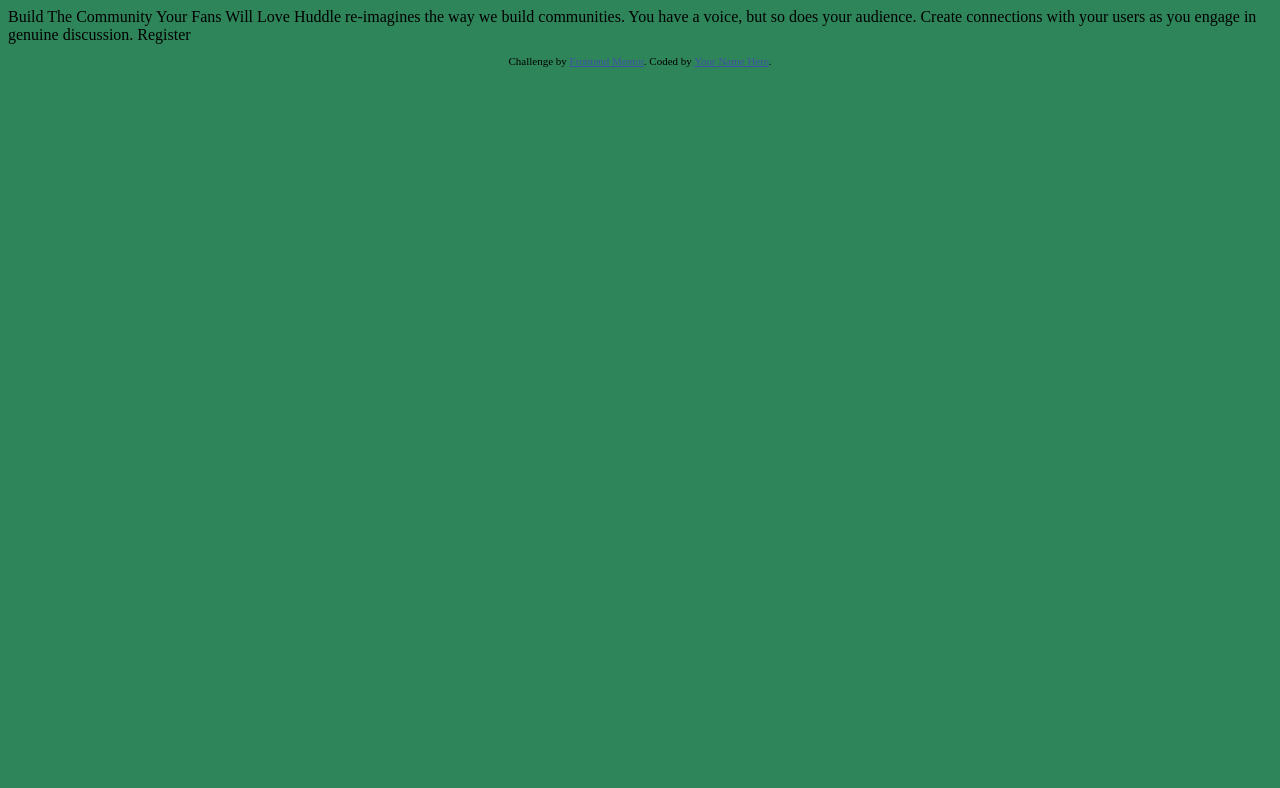
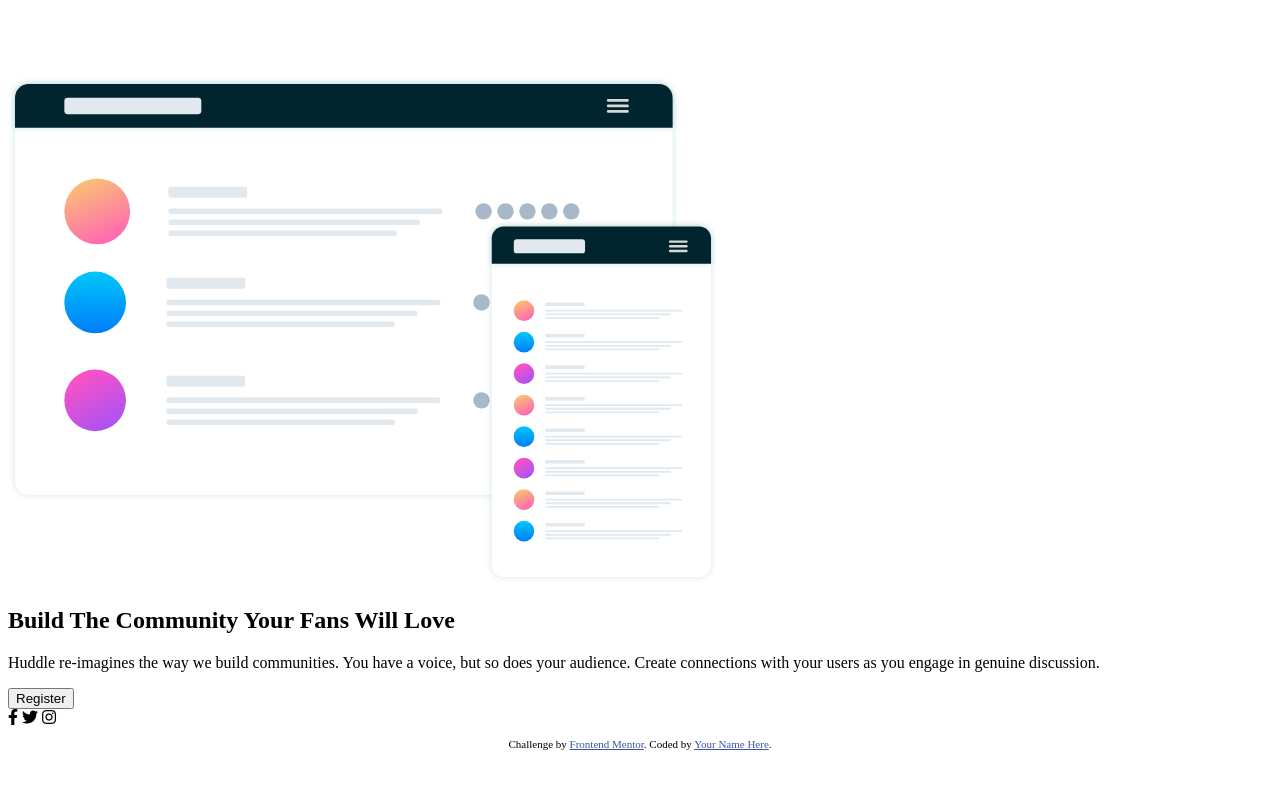
Before and after one commit to crojasf/03-huddle-landing-page, a website: page index.html in a window 1280 px wide. Drawn offline with Linux system fonts and the light colour scheme.

Commit message:
Creada estructura básica HTML

```diff
--- a/css/style.css
+++ /dev/null
@@ -1,5 +0,0 @@
-body {
-  --bg-opacity: 1;
-  background-color: #2f855a;
-  background-color: rgba(47, 133, 90, var(--bg-opacity));
-}
--- a/index.html
+++ b/index.html
@@ -1,36 +1,80 @@
 <!DOCTYPE html>
 <html lang="en">
+
 <head>
   <meta charset="UTF-8">
-  <meta name="viewport" content="width=device-width, initial-scale=1.0"> <!-- displays site properly based on user's device -->
+  <meta name="viewport" content="width=device-width, initial-scale=1.0">
+  <!-- displays site properly based on user's device -->
 
   <link rel="icon" type="image/png" sizes="32x32" href="./images/favicon-32x32.png">
+  <link href="https://fonts.googleapis.com/css2?family=Open+Sans&family=Poppins:wght@400;700&display=swap"
+    rel="stylesheet">
+  <link rel="stylesheet" href="https://cdnjs.cloudflare.com/ajax/libs/font-awesome/5.15.1/css/all.min.css"
+    integrity="sha512-+4zCK9k+qNFUR5X+cKL9EIR+ZOhtIloNl9GIKS57V1MyNsYpYcUrUeQc9vNfzsWfV28IaLL3i96P9sdNyeRssA=="
+    crossorigin="anonymous" />
+  <link rel="stylesheet" href="css/style.css" />
 
-  <link rel="stylesheet" href="css/style.css" />
 
 
   <title>Frontend Mentor | Huddle landing page with single introductory section</title>
 
   <!-- Feel free to remove these styles or customise in your own stylesheet 👍 -->
   <style>
-    .attribution { font-size: 11px; text-align: center; }
-    .attribution a { color: hsl(228, 45%, 44%); }
+    .attribution {
+      font-size: 11px;
+      text-align: center;
+    }
+
+    .attribution a {
+      color: hsl(228, 45%, 44%);
+    }
   </style>
 </head>
+
 <body>
 
-  Build The Community Your Fans Will Love
 
-  Huddle re-imagines the way we build communities. You have a voice, but so does your audience.
-  Create connections with your users as you engage in genuine discussion.
+  <header>
+    <img src="/images/logo.svg" alt="" />
+  </header>
 
-  Register
+  <main>
+    <section>
+      <img src="/images/illustration-mockups.svg" alt="" />
+    </section>
+
+
+    <section>
+      <h1>
+        Build The Community Your Fans Will Love
+      </h1>
+
+      <p>Huddle re-imagines the way we build communities. You have a voice, but so does your audience. Create
+        connections with your users as you engage in genuine discussion.</p>
+
+      <button>
+        Register
+      </button>
+    </section>
+  </main>
 
   <footer>
+    <div>
+      <i class="fab fa-facebook-f"></i>
+      <i class="fab fa-twitter"></i>
+      <i class="fab fa-instagram"></i>
+    </div>
+  </footer>
+
+
+
+
+  <div>
     <p class="attribution">
       Challenge by <a href="https://www.frontendmentor.io?ref=challenge" target="_blank">Frontend Mentor</a>.
       Coded by <a href="#">Your Name Here</a>.
     </p>
-  </footer>
+  </div>
 </body>
+
 </html>
--- a/src/style.scss
+++ /dev/null
@@ -1,3 +0,0 @@
-body {
-	@apply bg-green-700;
-}
```
Also changed, not shown: README.md.
